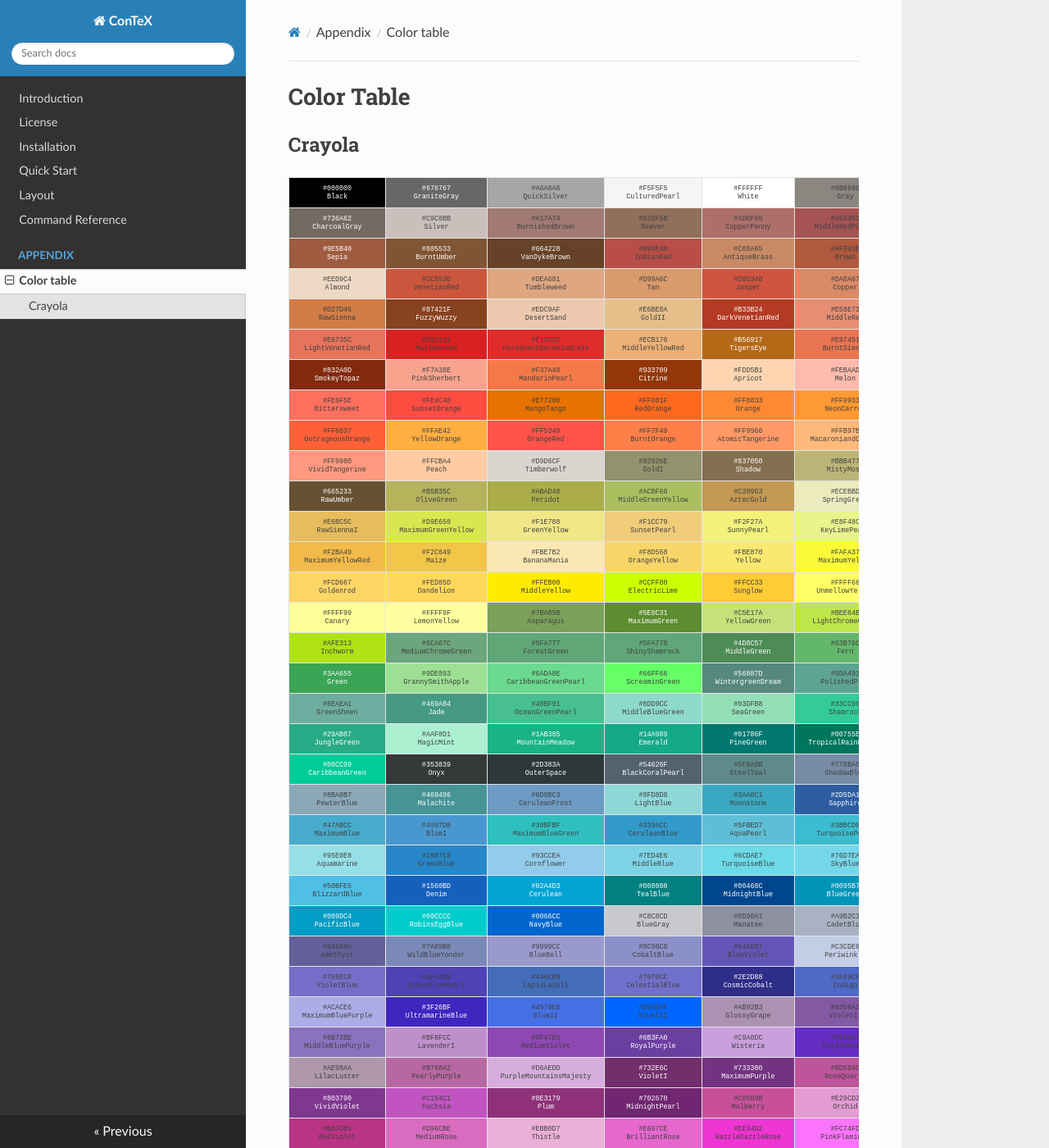
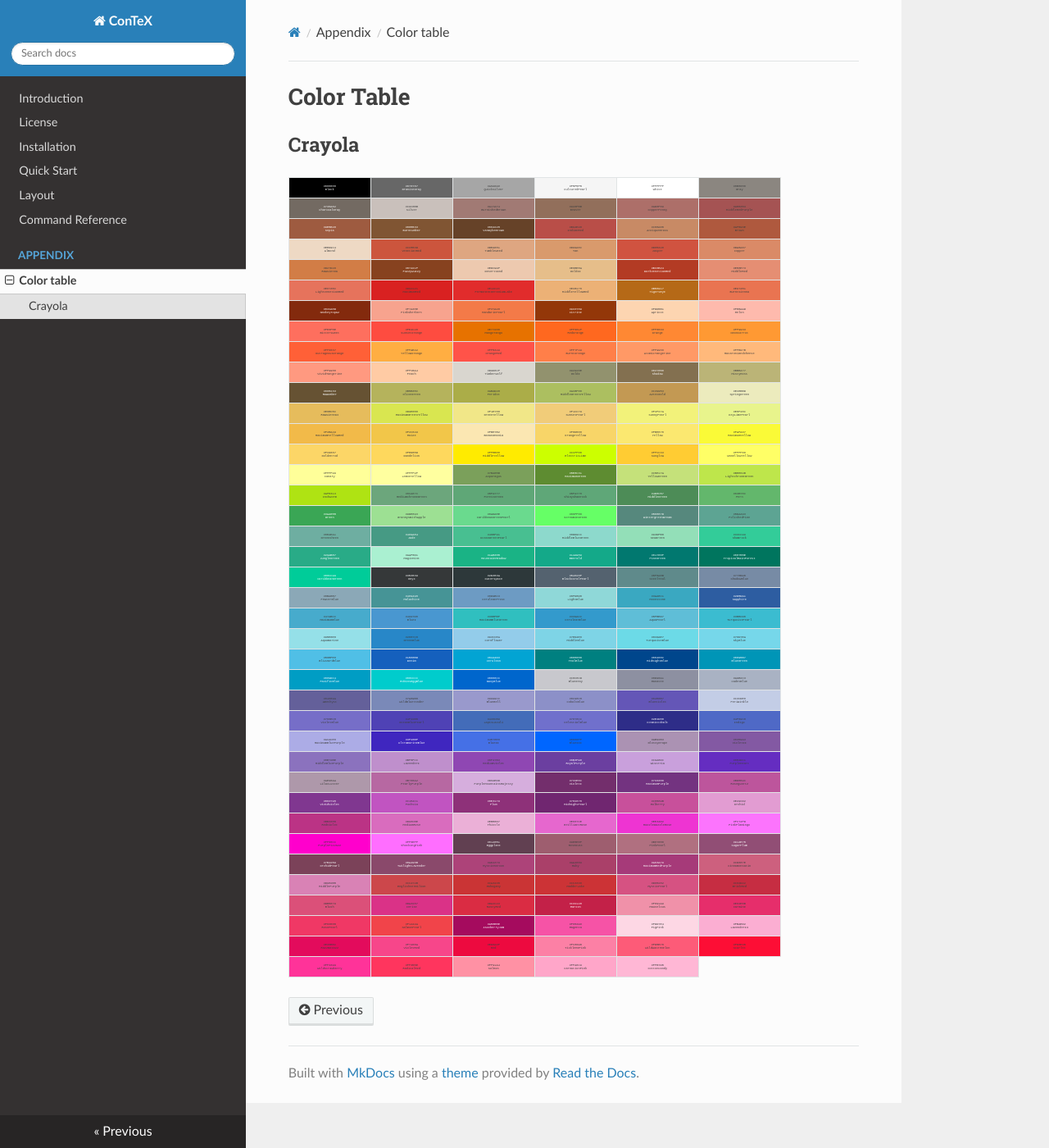
Before and after one commit to champignoom/contex-docs, an MkDocs documentation site: the page built from docs/appendix/color-table.md, in a window 1280 px wide and 1400 px high. Shown: the whole window at 82% size. Built offline with MkDocs 1.6.1, drawn with Linux system fonts in a browser that asks for light colours; nearby versions of some CDN libraries.

Commit message:
test new style

```diff
--- a/docs/css/color/color-table.css
+++ b/docs/css/color/color-table.css
@@ -1,10 +1,10 @@
 table.color-table {
 	table-layout: fixed;
-	font-size: 7pt;
+	font-size: 3pt;
 	text-align: center;
 	font-family: monospace;
 }
 
 table.color-table col {
-	width: 132px;
+	width: 100px;
 }
```
